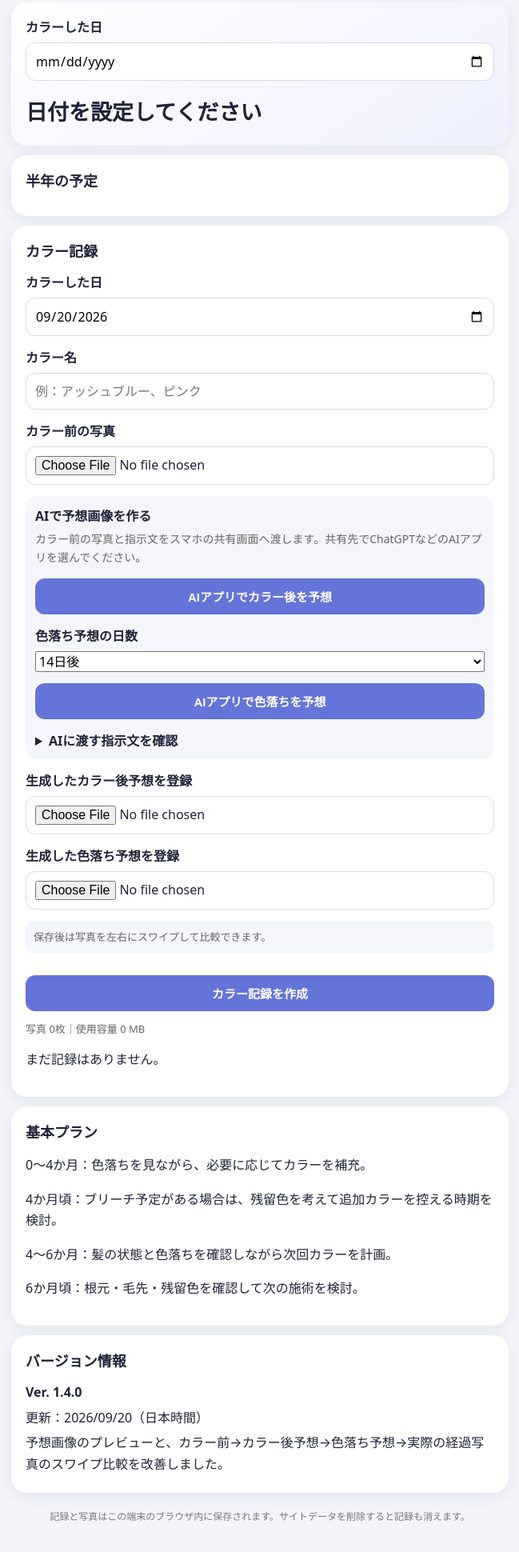
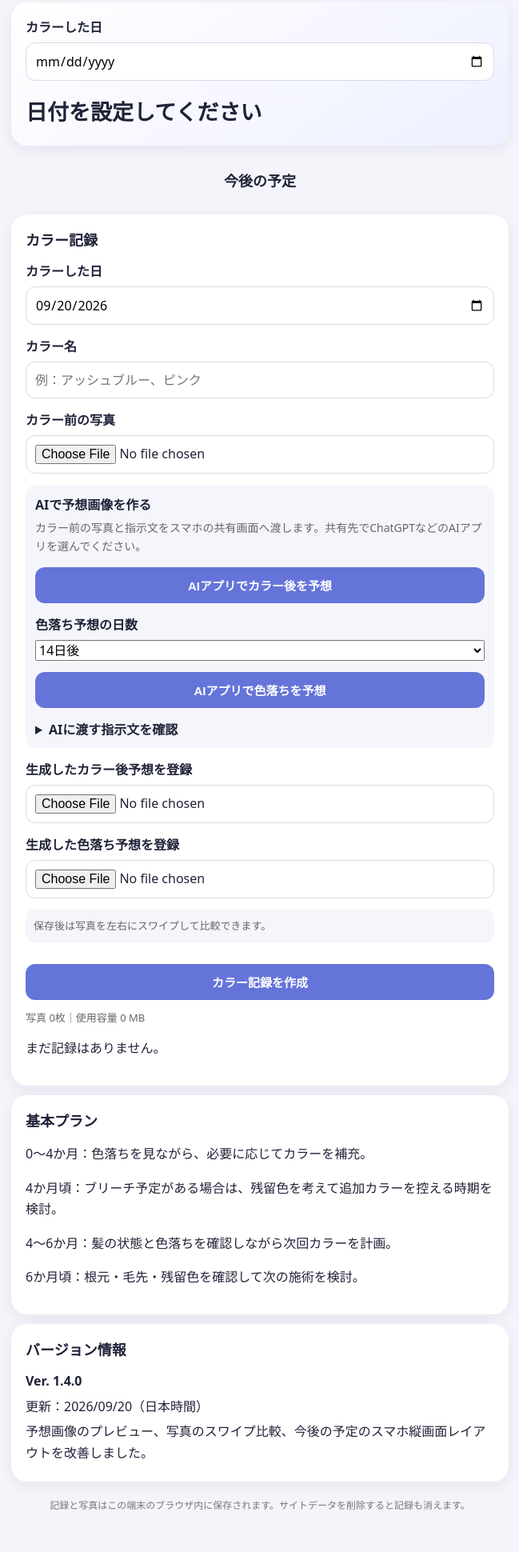
Before and after one commit to lunchbox9926-svg/hair-schedule, a plain HTML site: page index.html in a window 1280 px wide. Shown: the part 118-2058 px from the top of the page at 80% size, without its empty margins (315-964 px from the left). Drawn offline with Linux system fonts and the light colour scheme.

Commit message:
Add files via upload

```diff
--- a/index.html
+++ b/index.html
@@ -22,9 +22,9 @@
     <div id="next" class="sub"></div>
   </section>
 
-  <section class="card">
-    <h2>半年の予定</h2>
-    <div id="timeline"></div>
+  <section class="scheduleSection">
+    <h2>今後の予定</h2>
+    <div id="timeline" class="timeline"></div>
   </section>
 
   <section class="card">
@@ -85,7 +85,7 @@
     <h2>バージョン情報</h2>
     <p><strong>Ver. 1.4.0</strong></p>
     <p>更新：2026/09/20（日本時間）</p>
-    <p>予想画像のプレビューと、カラー前→カラー後予想→色落ち予想→実際の経過写真のスワイプ比較を改善しました。</p>
+    <p>予想画像のプレビュー、写真のスワイプ比較、今後の予定のスマホ縦画面レイアウトを改善しました。</p>
   </section>
 
   <p class="note">記録と写真はこの端末のブラウザ内に保存されます。サイトデータを削除すると記録も消えます。</p>
--- a/style.css
+++ b/style.css
@@ -5,3 +5,6 @@ select,textarea{width:100%;box-sizing:border-box;font:inherit}
 textarea{margin-top:8px;padding:10px;border:1px solid #d8d8df;border-radius:10px;resize:vertical;background:#fff}
 details summary{cursor:pointer;font-weight:600}
 .previewLabel{font-weight:800;margin:0 0 8px}.swipeHelp{font-size:13px;color:#666;background:#f5f6fb;border-radius:10px;padding:10px}.carousel{scroll-behavior:smooth;overscroll-behavior-x:contain}.dots{min-height:18px}.dot{opacity:.25;margin:0 2px}.dot.active{opacity:1}.slide{padding:0 1px}
+
+/* Ver.1.4 schedule layout: portrait-first, no outer card */
+.scheduleSection{padding:18px 4px 8px;margin:12px 0}.scheduleSection h2{text-align:center;margin:0 0 10px}.timeline{max-width:520px;margin:0 auto}.timeline .item{padding:14px 8px;text-align:center}.timeline .item strong{font-size:15px}.timeline .date{margin-top:5px}
--- a/sw.js
+++ b/sw.js
@@ -1,4 +1,4 @@
-const CACHE="hair-schedule-v5";
+const CACHE="hair-schedule-v6";
 const ASSETS=["./","./index.html","./style.css","./app.js","./manifest.webmanifest","./icon-192.png","./icon-512.png"];
 self.addEventListener("install",e=>e.waitUntil(caches.open(CACHE).then(c=>c.addAll(ASSETS)).then(()=>self.skipWaiting())));
 self.addEventListener("activate",e=>e.waitUntil(caches.keys().then(keys=>Promise.all(keys.filter(k=>k!==CACHE).map(k=>caches.delete(k)))).then(()=>self.clients.claim())));
```
